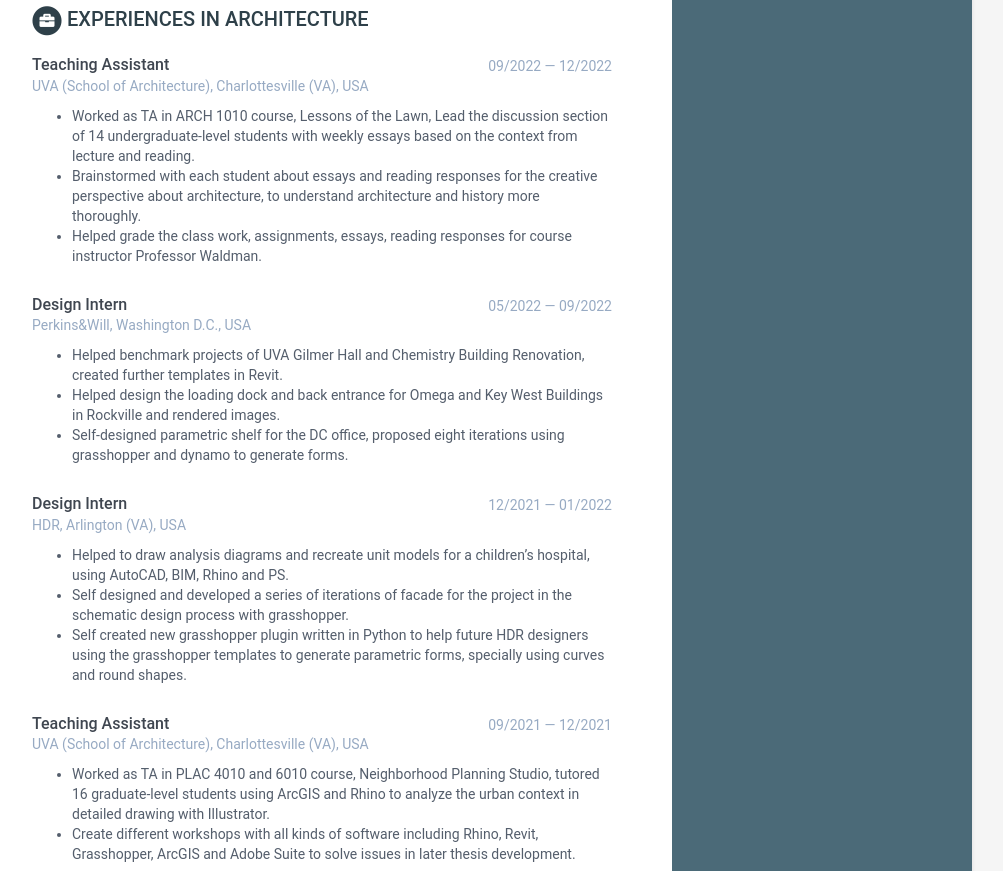
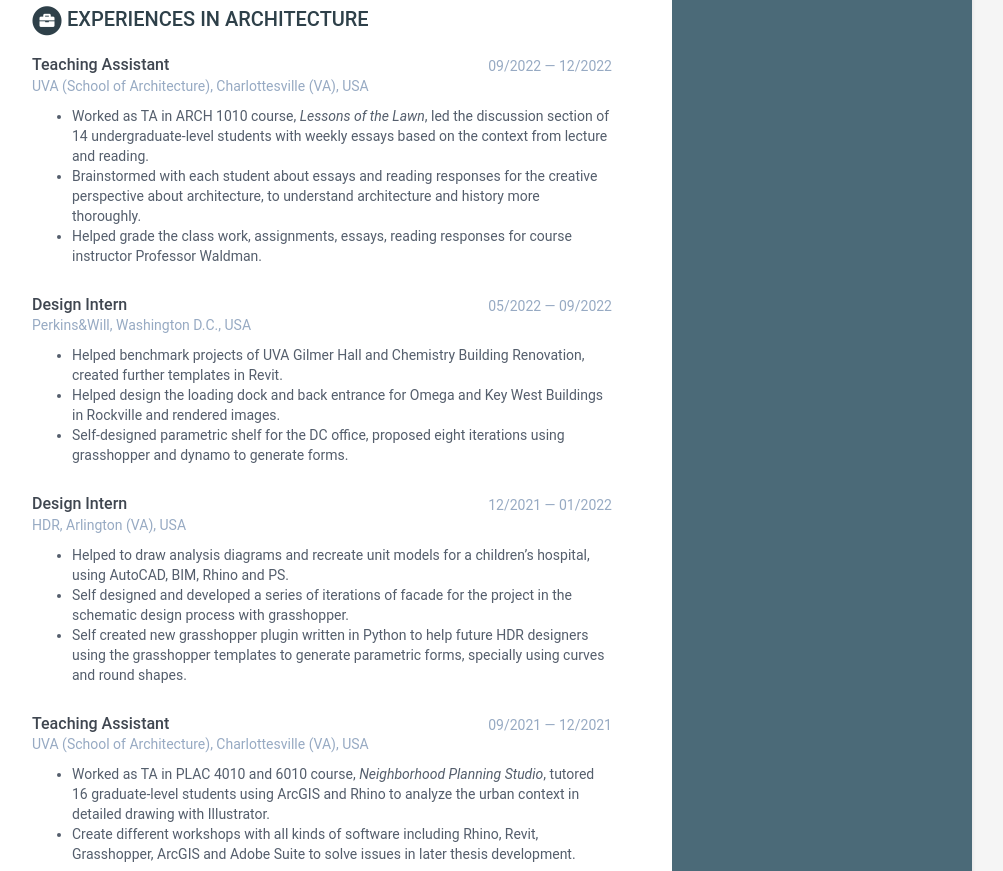
Before and after one commit to FangFrankSun/My_Resume, a Jekyll site: the page built from index.html, in a window 1280 px wide and 1400 px high, scrolled down 1222 px. Shown: the part 152-1023 px from the top of the window, without its empty margins (168-1171 px from the left). Built offline with Jekyll 4.4.1, drawn with Linux system fonts in a browser that asks for light colours.

Commit message:
Update data.yml

```diff
--- a/_data/data.yml
+++ b/_data/data.yml
@@ -121,7 +121,7 @@ experiences2:
         time: 09/2022 — 12/2022
         company: UVA (School of Architecture), Charlottesville (VA), USA
         details: |
-          - Worked as TA in ARCH 1010 course, Lessons of the Lawn, Lead the discussion section of 14 undergraduate-level students with weekly essays based on the context from lecture and reading.
+          - Worked as TA in ARCH 1010 course, *Lessons of the Lawn*, led the discussion section of 14 undergraduate-level students with weekly essays based on the context from lecture and reading.
           - Brainstormed with each student about essays and reading responses for the creative perspective about architecture, to understand architecture and history more thoroughly.
           - Helped grade the class work, assignments, essays, reading responses for course instructor Professor Waldman.
 
@@ -148,7 +148,7 @@ experiences2:
         time: 09/2021 — 12/2021
         company: UVA (School of Architecture), Charlottesville (VA), USA
         details: |
-          - Worked as TA in PLAC 4010 and 6010 course, Neighborhood Planning Studio, tutored 16 graduate-level students using ArcGIS and Rhino to analyze the urban context in detailed drawing with Illustrator.
+          - Worked as TA in PLAC 4010 and 6010 course, *Neighborhood Planning Studio*, tutored 16 graduate-level students using ArcGIS and Rhino to analyze the urban context in detailed drawing with Illustrator.
           - Create different workshops with all kinds of software including Rhino, Revit, Grasshopper, ArcGIS and Adobe Suite to solve issues in later thesis development.
 
 
```
